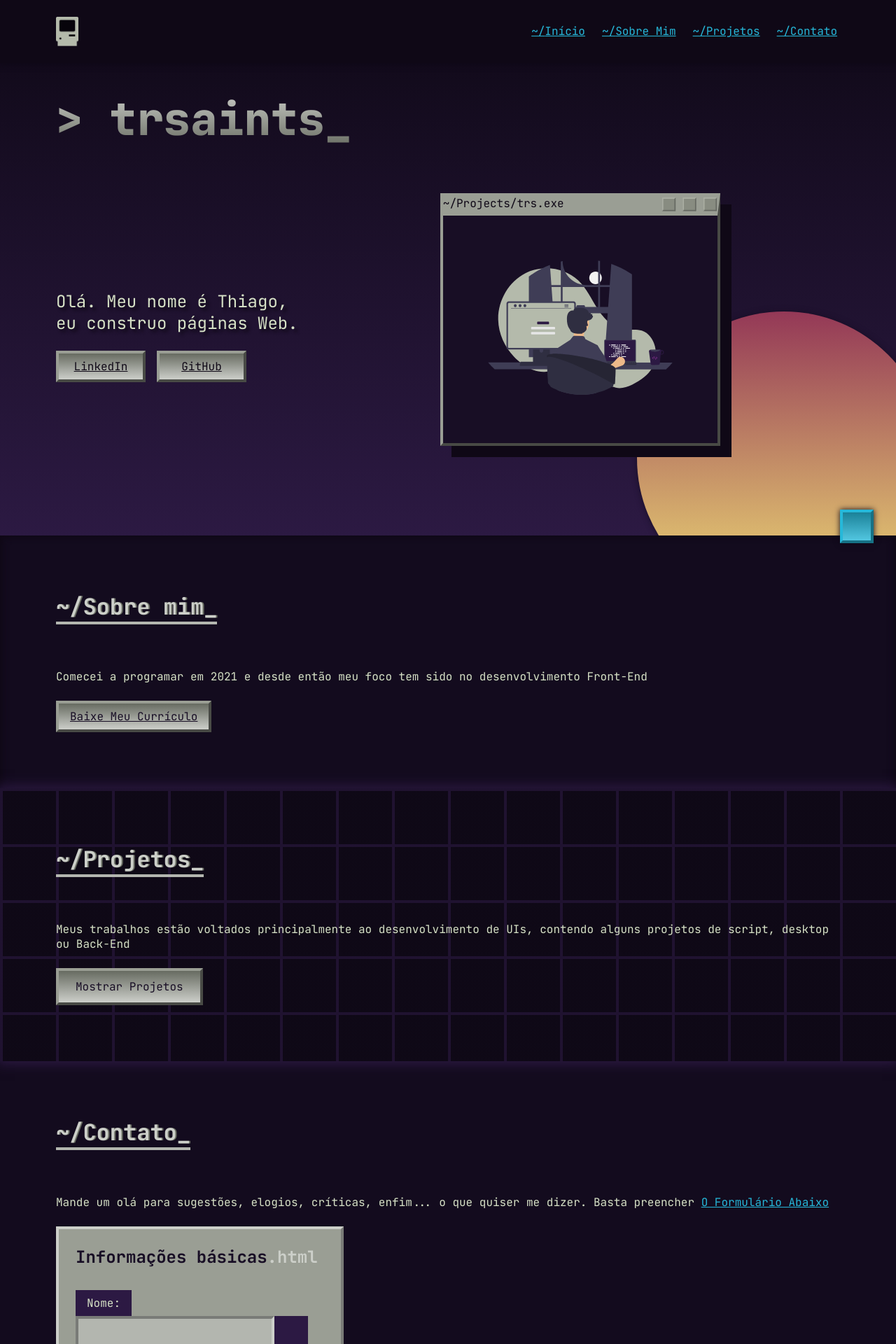
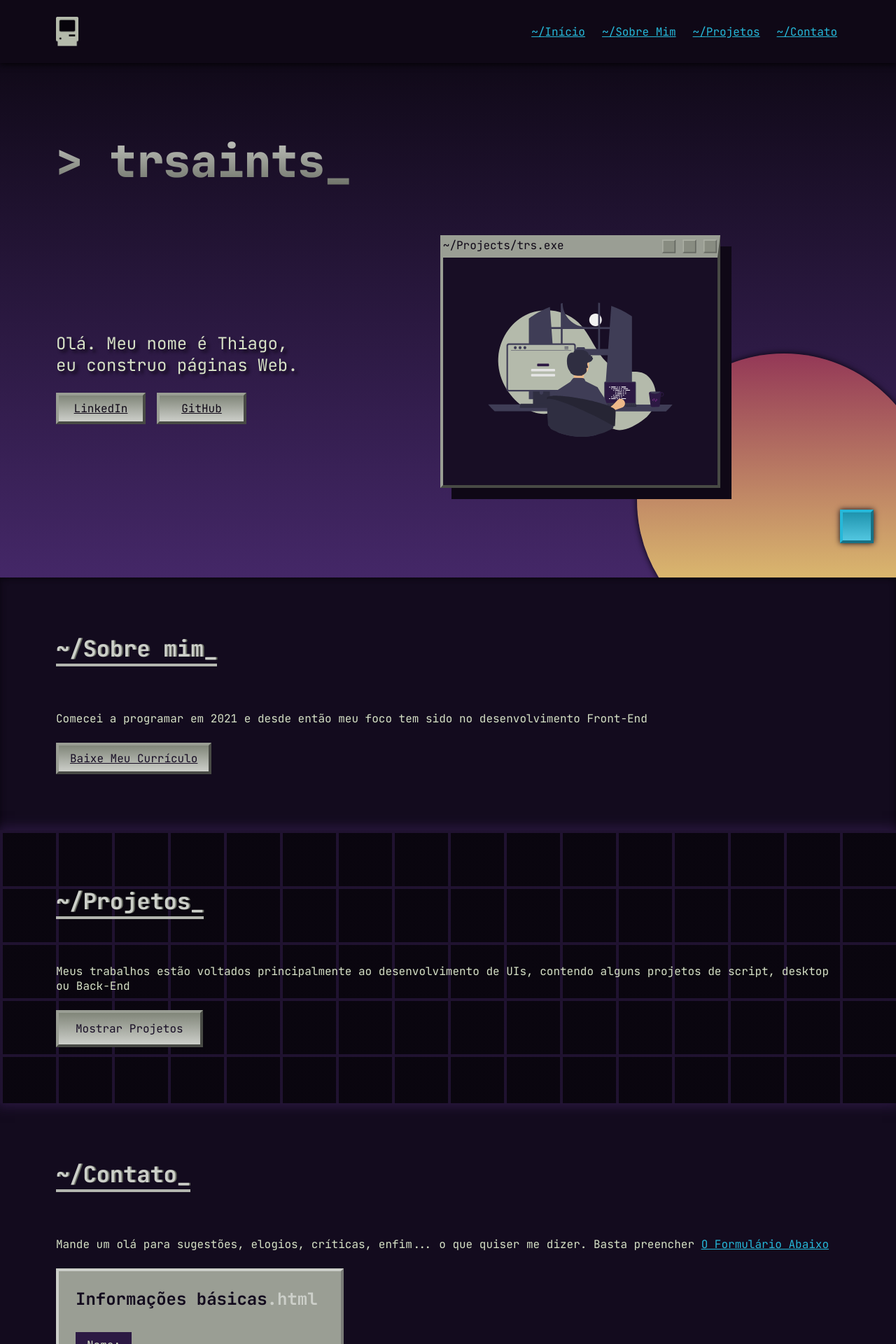
Before and after one commit to trsaints/trsaints-frontend, a React (Vite) app: page / in a window 1280 px wide. Shown: the top 1920 px of the page at 70% size. Built offline with nearby package versions, Linux system fonts and the light colour scheme.

Commit message:
Create project styling - XIV

```diff
--- a/src/app/components/AboutSection/AboutSection.css
+++ b/src/app/components/AboutSection/AboutSection.css
@@ -1,17 +1,16 @@
 .about {
   padding: 5rem 1.5rem;
-  scroll-margin-top: 6rem;
-  box-shadow: inset 0 0 8px 4px var(--c-raisin-ds);
+  scroll-margin-top: 6.75rem;
+  box-shadow: inset 0 2px 8px var(--c-raisin-xd);
 }
 
 .about__link {
   display: inline-block;
   border: 4px outset var(--c-gray);
-  background-image: linear-gradient(to top, var(--c-gray-ls), var(--c-gray-ds));
+  background-image: linear-gradient(to top, var(--c-gray-ls), var(--c-gray-d));
   padding: 0.5rem 1rem;
   color: var(--c-raisin);
 }
-
 
 @media screen and (min-width: 728px) {
   .about {
@@ -22,6 +21,7 @@
 @media screen and (min-width: 1024px) {
   .about {
     padding-inline: 5rem;
+    scroll-margin-top: 5.625rem;
   }
 }
 
--- a/src/app/components/ContactForm/ContactForm.css
+++ b/src/app/components/ContactForm/ContactForm.css
@@ -8,7 +8,7 @@
   font-size: 1.5rem;
   margin-bottom: 2rem;
   font-weight: bold;
-  color: var(--c-raisin);
+  color: var(--c-raisin-d);
 }
 
 .form__legend::after {
--- a/src/app/components/ContactSection/ContactSection.css
+++ b/src/app/components/ContactSection/ContactSection.css
@@ -1,8 +1,7 @@
 .contact {
   padding: 5rem 1.5rem;
-  scroll-margin-top: 6rem;
+  scroll-margin-top: 6.75rem;
 }
-
 
 @media screen and (min-width: 728px) {
   .contact {
@@ -16,6 +15,7 @@
 
 @media screen and (min-width: 1024px) {
   .contact {
+    scroll-margin-top: 5.625rem;
     padding-inline: 5rem;
     background-position-x: 50vw;
     background-size: 22rem;
--- a/src/app/components/Footer/Footer.css
+++ b/src/app/components/Footer/Footer.css
@@ -3,7 +3,7 @@
   background-color: var(--c-raisin-ds);
   padding: 1.5rem;
   text-align: center;
-  box-shadow: 0 -2px 8px var(--c-raisin-ds);
+  box-shadow: 0 -2px 8px var(--c-raisin-xds);
 }
 
 .footer__title {
--- a/src/app/components/Header/Header.css
+++ b/src/app/components/Header/Header.css
@@ -2,12 +2,17 @@
   position: fixed;
   z-index: 100;
   width: 100vw;
+  height: fit-content;
   display: grid;
   grid-template-areas: "logo option" "navbar navbar";
   scroll-margin-bottom: 4rem;
   background-color: var(--c-raisin-ds);
-  box-shadow: 0 2px 8px var(--c-raisin-ds);
+  box-shadow: 0 2px 8px var(--c-raisin-xds);
   padding: 1.5rem;
+}
+
+.header.toggle {
+  height: 6.75rem;
 }
 
 .header__icon {
@@ -29,9 +34,13 @@
 
 .header__navbar {
   padding-top: 3rem;
+  grid-area: navbar;
+}
+
+.header__navbar ul {
+  display: flex ;
   flex-direction: column;
   justify-content: center;
-  grid-area: navbar;
 }
 
 .header__link::before {
@@ -50,6 +59,7 @@
 
 @media screen and (min-width: 1024px) {
   .header {
+    height: 5.625rem;
     padding-inline: 5rem;
     grid-template-areas: "logo option navbar";
   }
@@ -68,7 +78,6 @@
   }
 
   .header__navbar ul {
-    display: flex;
     flex-direction: row;
     gap: 1rem;
   }
--- a/src/app/components/MainContent/MainContent.css
+++ b/src/app/components/MainContent/MainContent.css
@@ -10,7 +10,7 @@
   color: var(--c-honeydrew);
   font-size: 80%;
   font-weight: bold;
-  background-image: linear-gradient(to top, var(--c-sky-l), var(--c-sky-ds));
+  background-image: linear-gradient(to top, var(--c-sky-l), var(--c-sky-d));
   border: 4px outset var(--c-sky);
   box-shadow: 0 0 8px var(--c-raisin-ds);
 }
--- a/src/app/components/MainHero/MainHero.css
+++ b/src/app/components/MainHero/MainHero.css
@@ -1,5 +1,5 @@
 .hero {
-  padding: 8rem 1.5rem 5rem 1.5rem;
+  padding: 11.75rem 1.5rem 5rem 1.5rem;
   background-color: transparent;
   position: relative;
   isolation: isolate;
@@ -18,7 +18,7 @@
   top: 0;
   left: 0;
   z-index: -2;
-  background-image: linear-gradient(var(--c-raisin-ds), var(--c-raisin-ls));
+  background-image: linear-gradient(var(--c-raisin-xd), var(--c-raisin-xls));
 }
 
 .hero::after {
@@ -29,7 +29,7 @@
   height: 320px;
   background-image: linear-gradient(var(--c-pink-ds), var(--c-yellow-l));
   border-radius: 50%;
-  box-shadow: 0 0 8px var(--c-raisin);
+  box-shadow: 0 0 8px var(--c-raisin-xds);
   bottom: -100px;
   right: -50px;
   z-index: -1;
@@ -78,7 +78,7 @@
 
 .hero__item {
   border: 4px outset var(--c-gray);
-  background-image: linear-gradient(to top, var(--c-gray-ls), var(--c-gray-ds));
+  background-image: linear-gradient(to top, var(--c-gray-ls), var(--c-gray-d));
   color: var(--c-raisin);
   width: 8rem;
   text-align: center;
--- a/src/app/components/ProjectCard/ProjectCard.css
+++ b/src/app/components/ProjectCard/ProjectCard.css
@@ -37,7 +37,7 @@
 
 .project__option:nth-child(even) {
   border: 4px outset var(--c-gray);
-  background-image: linear-gradient(to top, var(--c-gray-ls), var(--c-gray-ds));
+  background-image: linear-gradient(to top, var(--c-gray-ls), var(--c-gray-d));
 }
 
 .project__option:nth-child(odd) {
--- a/src/app/components/ProjectSection/ProjectSection.css
+++ b/src/app/components/ProjectSection/ProjectSection.css
@@ -1,11 +1,11 @@
 .projects {
   padding: 5rem 1.5rem;
-  scroll-margin-top: 6rem;
+  scroll-margin-top: 6.75rem;
   box-shadow: 0 0 16px 4px var(--c-raisin-ls);
   background-color: var(--c-raisin-l);
   opacity: 1;
   background-image: linear-gradient(var(--c-raisin-l) 4px, transparent 4px),
-    linear-gradient(to right, var(--c-raisin-l) 4px, var(--c-raisin-ds) 4px);
+    linear-gradient(to right, var(--c-raisin-l) 4px, var(--c-raisin-xd) 4px);
   background-size: 80px 80px;
 }
 
@@ -30,11 +30,12 @@
 }
 @media screen and (min-width: 1024px) {
   .projects {
+    scroll-margin-top: 5.625rem;
     padding-inline: 5rem;
   }
 
   .projects__list {
-    grid-template-columns: repeat(3, 1fr)
+    grid-template-columns: repeat(3, 1fr);
   }
 }
 
--- a/src/index.css
+++ b/src/index.css
@@ -113,7 +113,7 @@ a {
 }
 
 button {
-  background-image: linear-gradient(to top, var(--c-gray-ls), var(--c-gray-ds));
+  background-image: linear-gradient(to top, var(--c-gray-ls), var(--c-gray-d));
   border: 4px outset var(--c-gray);
   color: var(--c-raisin);
 }
@@ -138,7 +138,7 @@ textarea {
 .window {
   border: 4px outset var(--c-gray);
   border-top-width: 2rem;
-  background-color: var(--c-raisin-ds);
+  background-color: var(--c-raisin-xds);
   padding: 1.5rem;
   position: relative;
 }
```
